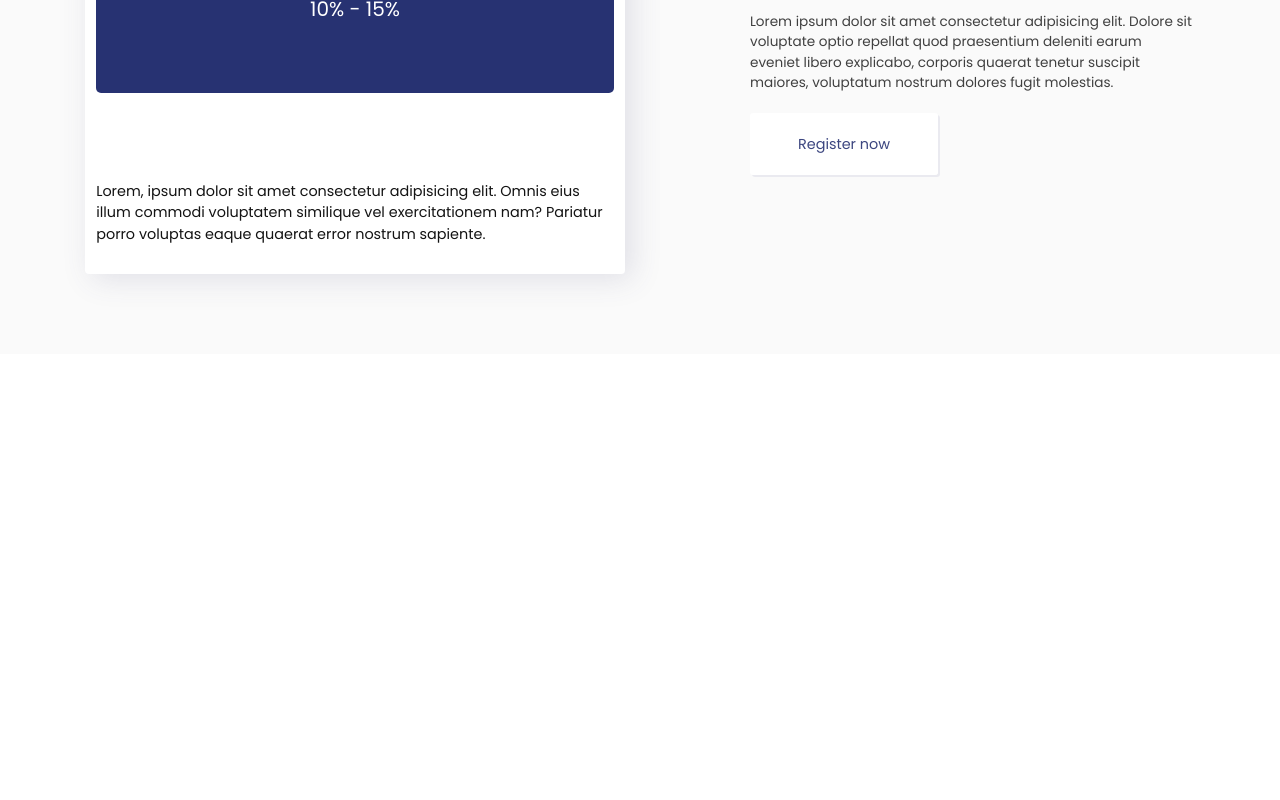
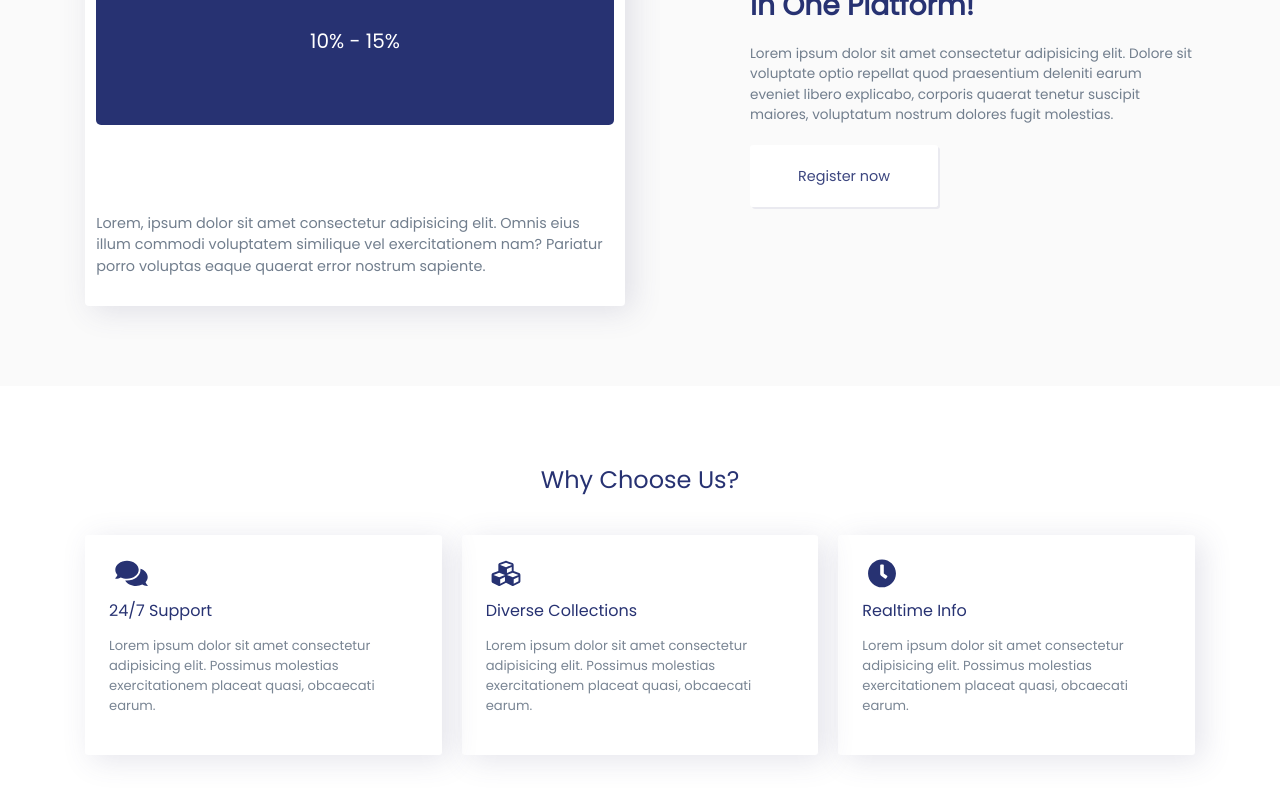
Before and after one commit to Achilles45/onecapital, a Vue app: page / in a window 1280 px wide. Shown: the part 1546-2346 px from the top of the page. Before the commit the page ends 1900 px from the top, so only its background shows below. Built offline with nearby package versions, Linux system fonts and the light colour scheme.

Commit message:
Added why us section

```diff
--- a/src/components/About.vue
+++ b/src/components/About.vue
@@ -24,7 +24,7 @@
 @import '../styles/colors';
 .about__wrapper{
 background: #F6F7FF;
-padding: 4rem 0;
+padding: 5rem 0;
 h3{
     font-weight: bold;
     padding-bottom: .7rem;
@@ -34,6 +34,7 @@ h3{
 p{
     color: #627081;
     font-size: .9rem;
+    opacity: .9;
 }
 }
 
--- a/src/components/Banner.vue
+++ b/src/components/Banner.vue
@@ -197,6 +197,7 @@ export default {
 @keyframes animate{
     from{
         opacity: .4;
+        transform: rotate(180deg);
     }
     to{
         opacity: 1;
--- a/src/components/Investments.vue
+++ b/src/components/Investments.vue
@@ -39,7 +39,8 @@
         }
         p{
             font-size: .9rem;
-            color: #131313;
+            color: #627081;
+            opacity: .9;
         }
     }
     .invest{
@@ -51,9 +52,10 @@
             text-transform: capitalize;
         }
         p{
-            color: #404040;
+            color: #627081;
             font-size: .85rem;
             padding-bottom: 1.4rem;
+            opacity: .9;
         }
         .register__btn{
             background: #fff;
--- /dev/null
+++ b/src/components/Why.vue
@@ -0,0 +1,61 @@
+<template>
+    <div class="why__wrapper container-fluid">
+        <div class="container">
+            <div class="row">
+                <div class="col-12 text-center">
+                    <h4>Why Choose Us?</h4>
+                </div>
+            </div>
+            <div class="card__wrapper">
+                <div class="why__card">
+                    <i class="fa fa-comments icons"></i>&nbsp;&nbsp;&nbsp;&nbsp; <h6>24/7 Support</h6>
+                    <p>Lorem ipsum dolor sit amet consectetur adipisicing elit. Possimus molestias exercitationem placeat quasi, obcaecati earum.</p>
+                </div>
+                 <div class="why__card">
+                    <i class="fa fa-cubes icons"></i>&nbsp;&nbsp;&nbsp;&nbsp; <h6>Diverse Collections</h6>
+                    <p>Lorem ipsum dolor sit amet consectetur adipisicing elit. Possimus molestias exercitationem placeat quasi, obcaecati earum.</p>
+                </div>
+                 <div class="why__card">
+                    <i class="fa fa-clock icons"></i>&nbsp;&nbsp;&nbsp;&nbsp; <h6>Realtime Info</h6>
+                    <p>Lorem ipsum dolor sit amet consectetur adipisicing elit. Possimus molestias exercitationem placeat quasi, obcaecati earum.</p>
+                </div>
+            </div>
+        </div>
+    </div>
+</template>
+<style lang="scss" scoped>
+@import '../styles/colors';
+.why__wrapper{
+    padding: 5rem 0;
+    background: #fff;
+    h4{
+        color: $primary-color;
+    }
+    .card__wrapper{
+        display: grid;
+        grid-template-columns: repeat(auto-fit, minmax(250px, 1fr));
+        grid-gap: 20px;
+        margin-top: 2rem;
+        .why__card{
+            box-shadow: 7px 5px 30px 0 rgba(71,72,121,.15);
+            padding: 1.5rem;
+            border-radius: 3px;
+            .icons{
+                color:$primary-color;
+                font-size: 2.5rem;
+                padding-bottom: .7rem;
+            }
+            h6{
+                font-weight: normal;
+                color:$primary-color;
+                padding-bottom: .5rem;
+            }
+            p{
+                color:#627081;
+                font-size: .82rem;
+                opacity: .85;
+            }
+        }
+    }
+}
+</style>
--- a/src/views/Home.vue
+++ b/src/views/Home.vue
@@ -4,6 +4,7 @@
    <Partner />
    <About />
    <Investments />
+   <Why />
   </div>
 </template>
 
@@ -13,6 +14,7 @@ import Banner from '@/components/Banner.vue';
 import Partner from '@/components/Partner.vue';
 import About from '@/components/About.vue';
 import Investments from '@/components/Investments.vue';
+import Why from '@/components/Why.vue';
 
 export default {
   name: 'home',
@@ -20,7 +22,8 @@ export default {
     Banner,
     Partner,
     About,
-    Investments
+    Investments,
+    Why
   }
 }
 </script>
```
